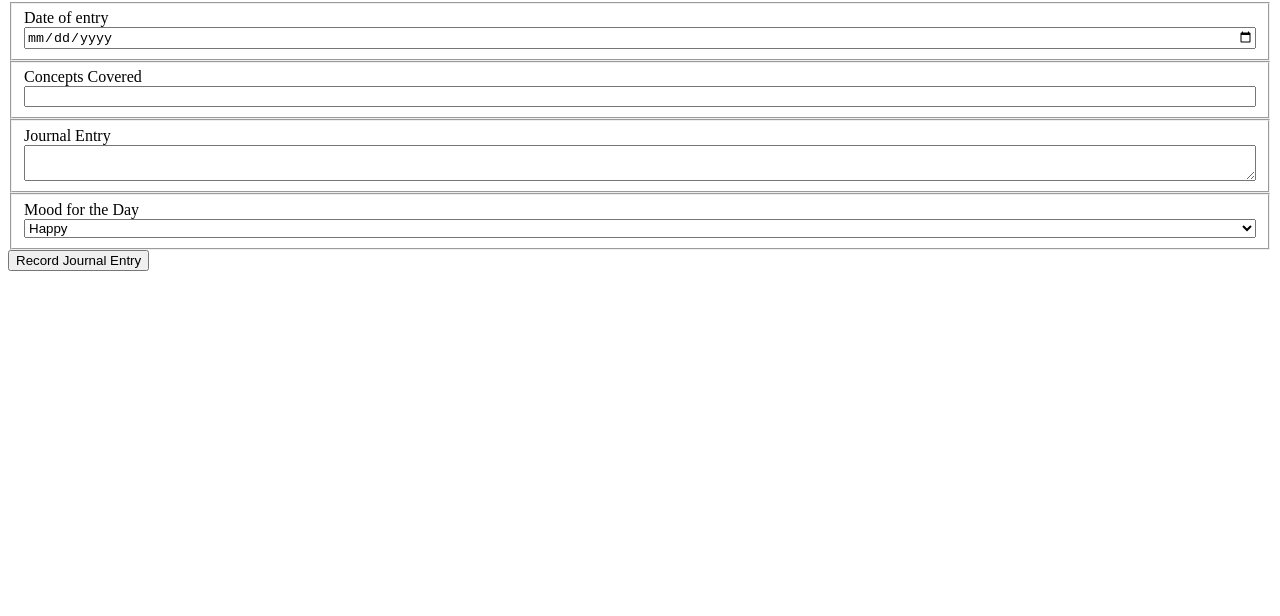
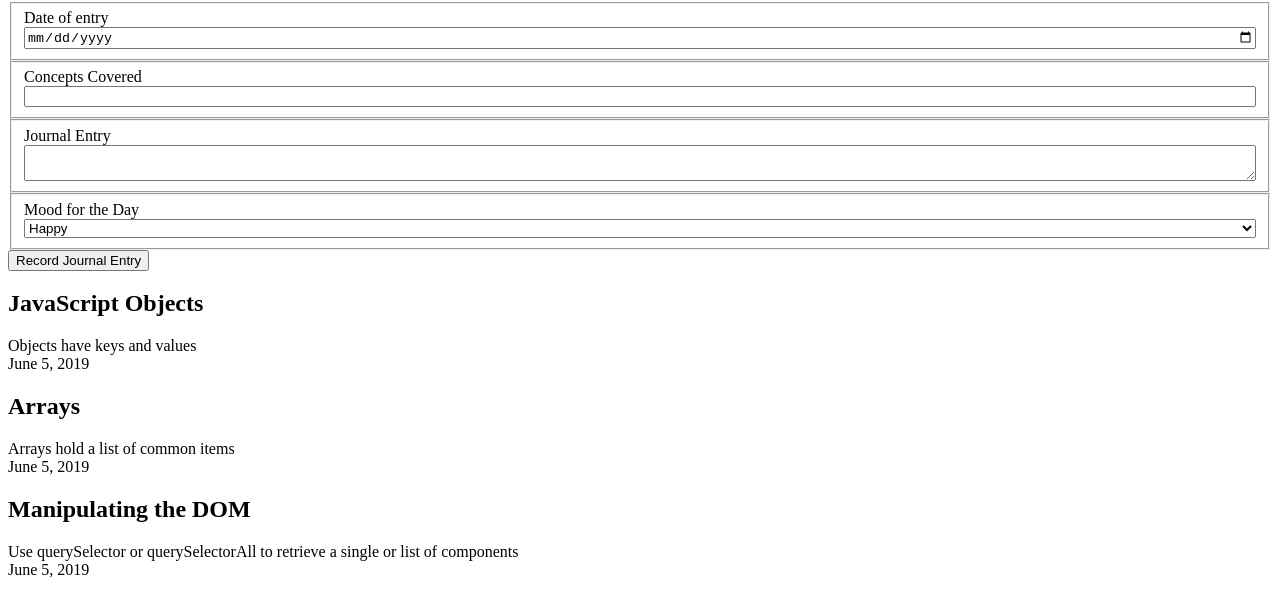
Before and after one commit to mderamus19/Daily-Journal-Entry, a plain HTML site: page src/index.html in a window 1280 px wide. Shown: the part 78-694 px from the top of the page. Drawn offline with Linux system fonts and the light colour scheme.

Commit message:
daily journal 3 complete

```diff
--- a/scripts/journal.js
+++ b/scripts/journal.js
@@ -1,45 +1,48 @@
 /*
-    Define the keys and value for a JavaScript object that
-    represents a journal entry about what you learned
+    define your journal entry objects inside the journal entries array.
 */
-const objectsJournalEntry = {
+const journalEntries = [
+  {
     dateOfEntry: "June 5, 2019",
     titleOfEntry: "JavaScript Objects",
     journalNote: "Objects have keys and values",
     mood: "Happy"
-};
+  },
 
-// const arraysJournalEntry = {
-//   dateOfEntry: "June 5, 2019",
-//   titleOfEntry: "Arrays",
-//   journalNote: "Arrays hold a list of common items",
-//   mood: "Overwhelmed"
-// };
+  {
+    dateOfEntry: "June 5, 2019",
+    titleOfEntry: "Arrays",
+    journalNote: "Arrays hold a list of common items",
+    mood: "Overwhelmed"
+  },
 
-// const domJournalEntry = {
-//   dateOfEntry: "June 5, 2019",
-//   titleOfEntry: "Manipulating the DOM",
-//   journalNote:
-//     "Use querySelector or querySelectorAll to retrieve a single or list of components",
-//   mood: "frustrated"
-// };
-
-const journalEntries = [];
-journalEntries.push({
+  {
     dateOfEntry: "June 5, 2019",
     titleOfEntry: "Manipulating the DOM",
     journalNote:
       "Use querySelector or querySelectorAll to retrieve a single or list of components",
     mood: "frustrated"
-});
-journalEntries.push({
-  dateOfEntry: "June 6, 2019",
-  titleOfEntry: "New",
-  journalNote: "this is it",
-  mood: "excited"
-});
+  }
+];
 
-// console.log(objectsJournalEntry);
-// console.log(arraysJournalEntry);
-// console.log(domJournalEntry);
-console.log(journalEntries);
+// write a function that builds a journal entry HTML string template. To create, and return, a string template that
+// represents a single journal entry object as HTML
+
+const makeJournalEntryComponent = journalEntryObject => {
+  return `
+                    <div class="journalEntry">
+                        <h1>${journalEntryObject.titleOfEntry}</h1>
+                          <section>${journalEntryObject.journalNote}</section>
+                          <aside>${journalEntryObject.dateOfEntry}</aside>
+                      </div>
+                  `;
+};
+
+// stores a reference to the HTML element
+const renderJournalEntries = document.querySelector(".entryLog");
+
+// iterate the array of journal entries and apply the style to the  HTML by calling the  makeJournalEntryComponent() function.
+for (let i = 0; i < journalEntries.length; i++) {
+  let journalEntry = journalEntries[i];
+  renderJournalEntries.innerHTML += makeJournalEntryComponent(journalEntry);
+}
--- a/src/index.html
+++ b/src/index.html
@@ -48,6 +48,7 @@
         </form>
       </form>
     </div>
+    <article class="entryLog"></article>
     <script type="text/javascript" src="../scripts/journal.js"></script>
   </body>
 </html>
```
Lines whose indentation alone changed are shown as unchanged.
